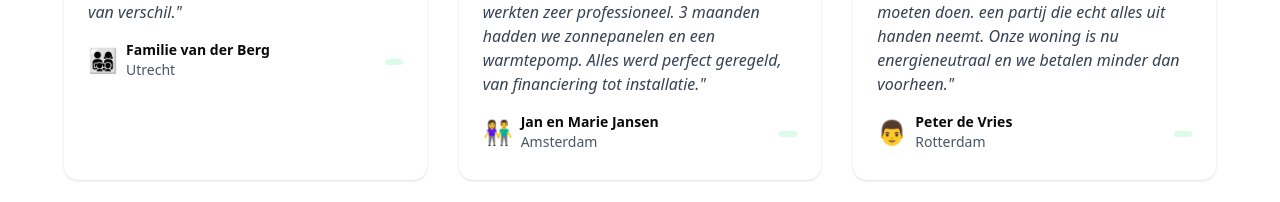
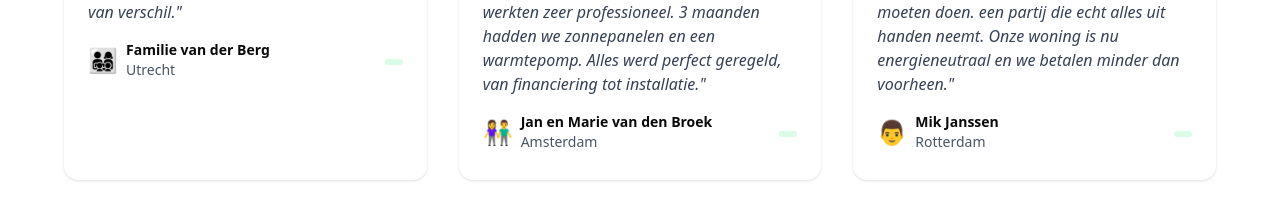
Before and after one commit to Zoubskes/renovobouw.nl, a React (Vite) app: page / in a window 1280 px wide. Shown: the part 2928-3130 px from the top of the page. Built offline with nearby package versions, Linux system fonts and the light colour scheme.

Commit message:
bug fixes

```diff
--- a/src/App.jsx
+++ b/src/App.jsx
@@ -166,14 +166,14 @@ function App() {
       image: '👨‍👩‍👧‍👦'
     },
     {
-      name: 'Jan en Marie Jansen',
+      name: 'Jan en Marie van den Broek',
       location: 'Amsterdam',
       rating: 5,
       text: 'Van advies tot plaatsing perfect geregeld. Alles werd netjes afgewerkt en de monteurs werkten zeer professioneel. 3 maanden hadden we zonnepanelen en een warmtepomp. Alles werd perfect geregeld, van financiering tot installatie.',
       image: '👫'
     },
     {
-      name: 'Peter de Vries',
+      name: 'Mik Janssen',
       location: 'Rotterdam',
       rating: 5,
       text: 'De uitstraling van ons huis is compleet vernieuwd. We hadden dit veel eerder moeten doen. een partij die echt alles uit handen neemt. Onze woning is nu energieneutraal en we betalen minder dan voorheen.',
```
